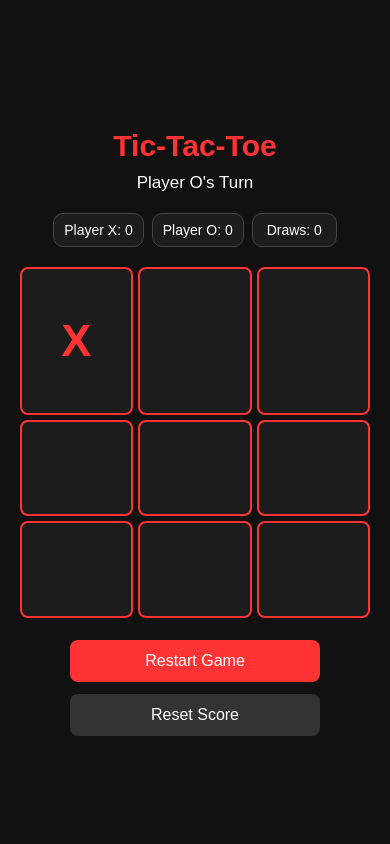
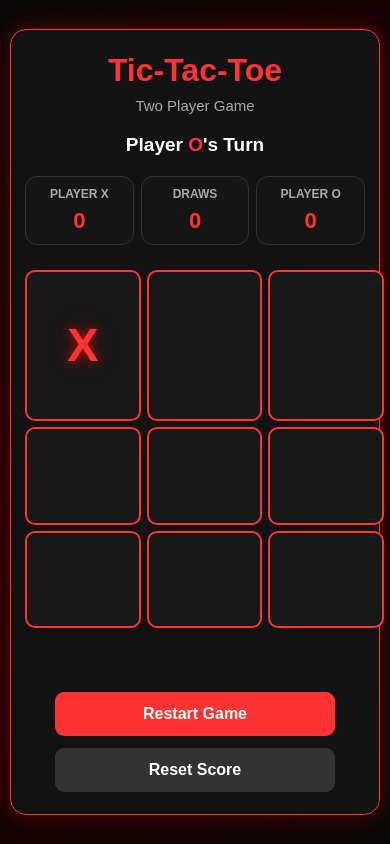
Before and after one commit to sofiyakhan-45/Tic-Tac-Toe, a plain HTML site: page index.html in a window 390 px wide. Both pictures are taken after a click on the element 76 px from the left and 323 px from the top of the page. Drawn offline with Linux system fonts and the light colour scheme.

Commit message:
Update index.html

```diff
--- a/index.html
+++ b/index.html
@@ -3,151 +3,342 @@
 <head>
 <meta charset="UTF-8">
 <meta name="viewport" content="width=device-width, initial-scale=1.0">
-<title>Tic-Tac-Toe</title>
+
+<title>Tic-Tac-Toe Game</title>
 
 <style>
 * {
+    margin: 0;
+    padding: 0;
     box-sizing: border-box;
 }
 
 body {
-    margin: 0;
     min-height: 100vh;
+    background: linear-gradient(135deg, #080808, #1b0000, #080808);
+    color: white;
     font-family: Arial, sans-serif;
-    background: #111;
-    color: white;
+
     display: flex;
     justify-content: center;
     align-items: center;
+
     padding: 20px;
 }
 
-.game {
+.game-container {
     width: 100%;
-    max-width: 620px;
+    max-width: 650px;
+
+    background: rgba(20, 20, 20, 0.95);
+
+    border: 1px solid #ff3333;
+    border-radius: 20px;
+
+    padding: 30px;
+
     text-align: center;
+
+    box-shadow:
+        0 0 20px rgba(255, 0, 0, 0.25),
+        0 0 60px rgba(255, 0, 0, 0.08);
 }
 
 h1 {
-    margin-bottom: 10px;
+    font-size: clamp(32px, 6vw, 52px);
+    color: #ff3333;
+    margin-bottom: 8px;
+}
+
+.subtitle {
+    color: #aaa;
+    margin-bottom: 25px;
+    font-size: 15px;
+}
+
+.turn {
+    font-size: 22px;
+    font-weight: bold;
+
+    margin-bottom: 20px;
+
+    color: white;
+}
+
+.turn span {
     color: #ff3333;
 }
 
-.status {
-    margin: 10px 0 20px;
-    font-size: 20px;
-}
-
-.score {
+.score-board {
     display: flex;
     justify-content: center;
     gap: 15px;
-    flex-wrap: wrap;
-    margin-bottom: 20px;
+
+    margin-bottom: 25px;
 }
 
-.score div {
-    background: #1d1d1d;
-    border: 1px solid #444;
-    border-radius: 10px;
-    padding: 10px 18px;
-    min-width: 100px;
+.score-box {
+    flex: 1;
+    max-width: 150px;
+
+    padding: 14px 10px;
+
+    background: #151515;
+
+    border: 1px solid #333;
+    border-radius: 12px;
+}
+
+.score-box h3 {
+    font-size: 15px;
+    color: #aaa;
+    margin-bottom: 7px;
+}
+
+.score-box p {
+    font-size: 26px;
+    font-weight: bold;
+    color: #ff3333;
 }
 
 .board {
-    width: min(90vw, 500px);
+    width: min(90vw, 480px);
     aspect-ratio: 1;
+
     margin: auto;
+
     display: grid;
+
     grid-template-columns: repeat(3, 1fr);
-    gap: 8px;
+
+    gap: 10px;
 }
 
 .cell {
+    background: #181818;
+
     border: 2px solid #ff3333;
-    border-radius: 12px;
-    background: #1c1c1c;
-    color: white;
-    font-size: clamp(45px, 10vw, 80px);
-    font-weight: bold;
-    cursor: pointer;
+
+    border-radius: 15px;
+
     display: flex;
     justify-content: center;
     align-items: center;
+
+    font-size: clamp(45px, 12vw, 85px);
+
+    font-weight: bold;
+
+    cursor: pointer;
+
+    transition:
+        transform 0.15s,
+        background 0.2s,
+        box-shadow 0.2s;
 }
 
 .cell:hover {
-    background: #292929;
+    background: #252525;
+
+    transform: scale(1.03);
+
+    box-shadow: 0 0 15px rgba(255, 0, 0, 0.3);
 }
 
 .cell.x {
     color: #ff3333;
+
+    text-shadow:
+        0 0 10px rgba(255, 0, 0, 0.7),
+        0 0 25px rgba(255, 0, 0, 0.3);
 }
 
 .cell.o {
     color: white;
+
+    text-shadow:
+        0 0 10px rgba(255, 255, 255, 0.5);
+}
+
+.cell.winner {
+    background: #390000;
+
+    animation: winnerGlow 0.8s infinite alternate;
+}
+
+@keyframes winnerGlow {
+
+    from {
+        box-shadow: 0 0 5px #ff3333;
+    }
+
+    to {
+        box-shadow:
+            0 0 20px #ff3333,
+            0 0 40px rgba(255, 0, 0, 0.4);
+    }
 }
 
 .buttons {
-    margin-top: 22px;
     display: flex;
     justify-content: center;
+
     gap: 12px;
+
+    margin-top: 25px;
+
     flex-wrap: wrap;
 }
 
 button {
     border: none;
-    border-radius: 8px;
-    padding: 12px 22px;
+
+    padding: 13px 24px;
+
+    border-radius: 9px;
+
     font-size: 16px;
+
+    font-weight: bold;
+
     cursor: pointer;
+
+    transition: 0.2s;
 }
 
-.restart {
+.restart-btn {
     background: #ff3333;
     color: white;
 }
 
-.reset {
+.restart-btn:hover {
+    background: #e00000;
+
+    transform: translateY(-2px);
+
+    box-shadow: 0 0 15px rgba(255, 0, 0, 0.4);
+}
+
+.reset-btn {
     background: #333;
     color: white;
 }
 
-@media (max-width: 480px) {
-    body {
-        padding: 12px;
-    }
+.reset-btn:hover {
+    background: #444;
 
-    h1 {
-        font-size: 30px;
-    }
+    transform: translateY(-2px);
+}
 
-    .status {
-        font-size: 17px;
-    }
+.message {
+    min-height: 24px;
 
-    .score {
-        gap: 8px;
-    }
+    margin-top: 15px;
 
-    .score div {
-        min-width: 85px;
-        padding: 8px 10px;
-        font-size: 14px;
+    color: #aaa;
+
+    font-size: 14px;
+}
+
+
+/* Tablet */
+
+@media (max-width: 700px) {
+
+    .game-container {
+        padding: 25px 20px;
     }
 
     .board {
-        gap: 5px;
+        width: min(88vw, 430px);
+    }
+
+}
+
+
+/* Mobile */
+
+@media (max-width: 500px) {
+
+    body {
+        padding: 10px;
+    }
+
+    .game-container {
+        padding: 22px 14px;
+
+        border-radius: 16px;
+    }
+
+    .subtitle {
+        margin-bottom: 20px;
+    }
+
+    .turn {
+        font-size: 19px;
+    }
+
+    .score-board {
+        gap: 7px;
+    }
+
+    .score-box {
+        padding: 10px 5px;
+    }
+
+    .score-box h3 {
+        font-size: 12px;
+    }
+
+    .score-box p {
+        font-size: 22px;
+    }
+
+    .board {
+        width: min(92vw, 380px);
+
+        gap: 6px;
     }
 
     .cell {
-        border-radius: 8px;
+        border-radius: 10px;
+    }
+
+    .buttons {
+        flex-direction: column;
+
+        align-items: center;
     }
 
     button {
         width: 100%;
-        max-width: 250px;
+        max-width: 280px;
+    }
+}
+
+
+/* Very small screens */
+
+@media (max-width: 360px) {
+
+    .game-container {
+        padding: 18px 10px;
+    }
+
+    .board {
+        gap: 4px;
+    }
+
+    .cell {
+        border-radius: 7px;
+    }
+
+    .score-box h3 {
+        font-size: 11px;
+    }
+
+    .score-box p {
+        font-size: 19px;
     }
 }
 </style>
@@ -155,216 +346,358 @@ button {
 
 <body>
 
-<div class="game">
+<div class="game-container">
 
     <h1>Tic-Tac-Toe</h1>
 
-    <div class="status" id="status">
-        Player X's Turn
+    <div class="subtitle">
+        Two Player Game
     </div>
 
-    <div class="score">
-        <div>
-            Player X:
-            <span id="scoreX">0</span>
+    <div class="turn" id="turnText">
+        Player <span>X</span>'s Turn
+    </div>
+
+
+    <div class="score-board">
+
+        <div class="score-box">
+            <h3>PLAYER X</h3>
+            <p id="scoreX">0</p>
         </div>
 
-        <div>
-            Player O:
-            <span id="scoreO">0</span>
+        <div class="score-box">
+            <h3>DRAWS</h3>
+            <p id="drawScore">0</p>
         </div>
 
-        <div>
-            Draws:
-            <span id="draws">0</span>
+        <div class="score-box">
+            <h3>PLAYER O</h3>
+            <p id="scoreO">0</p>
         </div>
+
     </div>
 
-    <div class="board" id="board"></div>
+
+    <div class="board" id="board">
+
+        <div class="cell" data-index="0"></div>
+        <div class="cell" data-index="1"></div>
+        <div class="cell" data-index="2"></div>
+
+        <div class="cell" data-index="3"></div>
+        <div class="cell" data-index="4"></div>
+        <div class="cell" data-index="5"></div>
+
+        <div class="cell" data-index="6"></div>
+        <div class="cell" data-index="7"></div>
+        <div class="cell" data-index="8"></div>
+
+    </div>
+
+
+    <div class="message" id="message"></div>
+
 
     <div class="buttons">
-        <button class="restart" onclick="restartGame()">
+
+        <button
+            class="restart-btn"
+            onclick="restartGame()">
             Restart Game
         </button>
 
-        <button class="reset" onclick="resetScore()">
+        <button
+            class="reset-btn"
+            onclick="resetScore()">
             Reset Score
         </button>
+
     </div>
 
 </div>
 
+
 <script>
 
-const board = document.getElementById("board");
-const statusText = document.getElementById("status");
+const cells = document.querySelectorAll(".cell");
+
+const turnText = document.getElementById("turnText");
+
+const message = document.getElementById("message");
+
+const scoreXElement = document.getElementById("scoreX");
+
+const scoreOElement = document.getElementById("scoreO");
+
+const drawScoreElement = document.getElementById("drawScore");
+
+
+let board = [
+    "",
+    "",
+    "",
+    "",
+    "",
+    "",
+    "",
+    ""
+];
+
 
 let currentPlayer = "X";
-let gameOver = false;
 
-let cells = [
-    "", "", "",
-    "", "", "",
-    "", "", ""
-];
+let gameRunning = true;
 
 let scoreX = 0;
+
 let scoreO = 0;
+
 let draws = 0;
+
 
 const winningPatterns = [
 
     [0, 1, 2],
+
     [3, 4, 5],
+
     [6, 7, 8],
 
     [0, 3, 6],
+
     [1, 4, 7],
+
     [2, 5, 8],
 
     [0, 4, 8],
+
     [2, 4, 6]
 
 ];
 
-function createBoard() {
 
-    board.innerHTML = "";
+cells.forEach(function(cell) {
 
-    cells.forEach(function(value, index) {
+    cell.addEventListener("click", function() {
 
-        const cell = document.createElement("div");
+        const index = cell.getAttribute("data-index");
 
-        cell.className = "cell";
-
-        if (value === "X") {
-            cell.classList.add("x");
-        }
-
-        if (value === "O") {
-            cell.classList.add("o");
-        }
-
-        cell.textContent = value;
-
-        cell.onclick = function() {
-            playMove(index);
-        };
-
-        board.appendChild(cell);
+        playGame(index);
 
     });
-}
 
-function playMove(index) {
+});
 
-    if (cells[index] !== "" || gameOver) {
+
+function playGame(index) {
+
+    if (!gameRunning) {
         return;
     }
 
-    cells[index] = currentPlayer;
+    if (board[index] !== "") {
+        return;
+    }
 
-    createBoard();
 
-    if (checkWinner()) {
+    board[index] = currentPlayer;
 
-        statusText.textContent =
-            "Player " + currentPlayer + " Wins!";
 
-        gameOver = true;
+    cells[index].textContent = currentPlayer;
+
+    cells[index].classList.add(
+        currentPlayer.toLowerCase()
+    );
+
+
+    const winningPattern = checkWinner();
+
+
+    if (winningPattern) {
+
+        gameRunning = false;
+
+        winningPattern.forEach(function(index) {
+
+            cells[index].classList.add("winner");
+
+        });
+
+
+        message.textContent =
+            "Player " + currentPlayer + " won the game!";
+
 
         if (currentPlayer === "X") {
+
             scoreX++;
+
         } else {
+
             scoreO++;
+
         }
 
+
         updateScore();
+
+        turnText.innerHTML =
+            "Player <span>" +
+            currentPlayer +
+            "</span> Wins!";
+
 
         return;
     }
 
-    if (cells.every(function(cell) {
-        return cell !== "";
+
+    if (board.every(function(value) {
+
+        return value !== "";
+
     })) {
 
-        statusText.textContent = "Game Draw!";
+        gameRunning = false;
 
         draws++;
 
-        gameOver = true;
+        updateScore();
 
-        updateScore();
+        message.textContent =
+            "Nobody wins this round.";
+
+        turnText.textContent =
+            "Game Draw!";
 
         return;
     }
 
+
     if (currentPlayer === "X") {
+
         currentPlayer = "O";
+
     } else {
+
         currentPlayer = "X";
+
     }
 
-    statusText.textContent =
-        "Player " + currentPlayer + "'s Turn";
+
+    turnText.innerHTML =
+        "Player <span>" +
+        currentPlayer +
+        "</span>'s Turn";
+
 }
+
 
 function checkWinner() {
 
-    return winningPatterns.some(function(pattern) {
+    for (
+        let i = 0;
+        i < winningPatterns.length;
+        i++
+    ) {
+
+        const pattern = winningPatterns[i];
 
         const a = pattern[0];
+
         const b = pattern[1];
+
         const c = pattern[2];
 
-        return (
-            cells[a] !== "" &&
-            cells[a] === cells[b] &&
-            cells[a] === cells[c]
+
+        if (
+
+            board[a] !== "" &&
+
+            board[a] === board[b] &&
+
+            board[a] === board[c]
+
+        ) {
+
+            return pattern;
+
+        }
+
+    }
+
+
+    return null;
+}
+
+
+function restartGame() {
+
+    board = [
+        "",
+        "",
+        "",
+        "",
+        "",
+        "",
+        "",
+        "",
+        ""
+    ];
+
+
+    currentPlayer = "X";
+
+    gameRunning = true;
+
+
+    cells.forEach(function(cell) {
+
+        cell.textContent = "";
+
+        cell.classList.remove(
+            "x",
+            "o",
+            "winner"
         );
 
     });
+
+
+    turnText.innerHTML =
+        "Player <span>X</span>'s Turn";
+
+
+    message.textContent = "";
+
 }
 
-function restartGame() {
-
-    cells = [
-        "", "", "",
-        "", "", "",
-        "", "", ""
-    ];
-
-    currentPlayer = "X";
-
-    gameOver = false;
-
-    statusText.textContent =
-        "Player X's Turn";
-
-    createBoard();
-}
 
 function resetScore() {
 
     scoreX = 0;
+
     scoreO = 0;
+
     draws = 0;
+
 
     updateScore();
 
     restartGame();
+
 }
+
 
 function updateScore() {
 
-    document.getElementById("scoreX").textContent = scoreX;
+    scoreXElement.textContent = scoreX;
 
-    document.getElementById("scoreO").textContent = scoreO;
+    scoreOElement.textContent = scoreO;
 
-    document.getElementById("draws").textContent = draws;
+    drawScoreElement.textContent = draws;
+
 }
-
-createBoard();
 
 </script>
 
```
